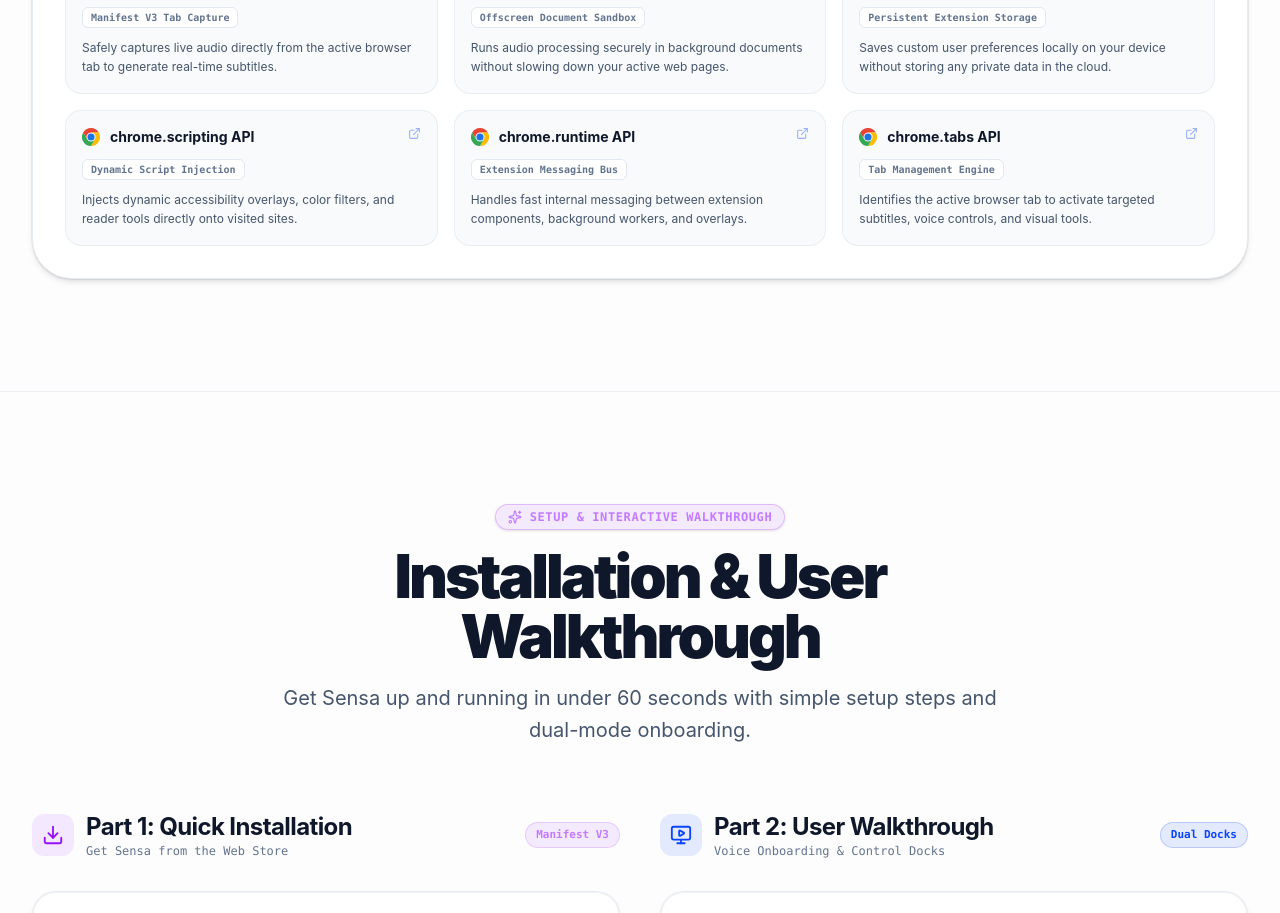
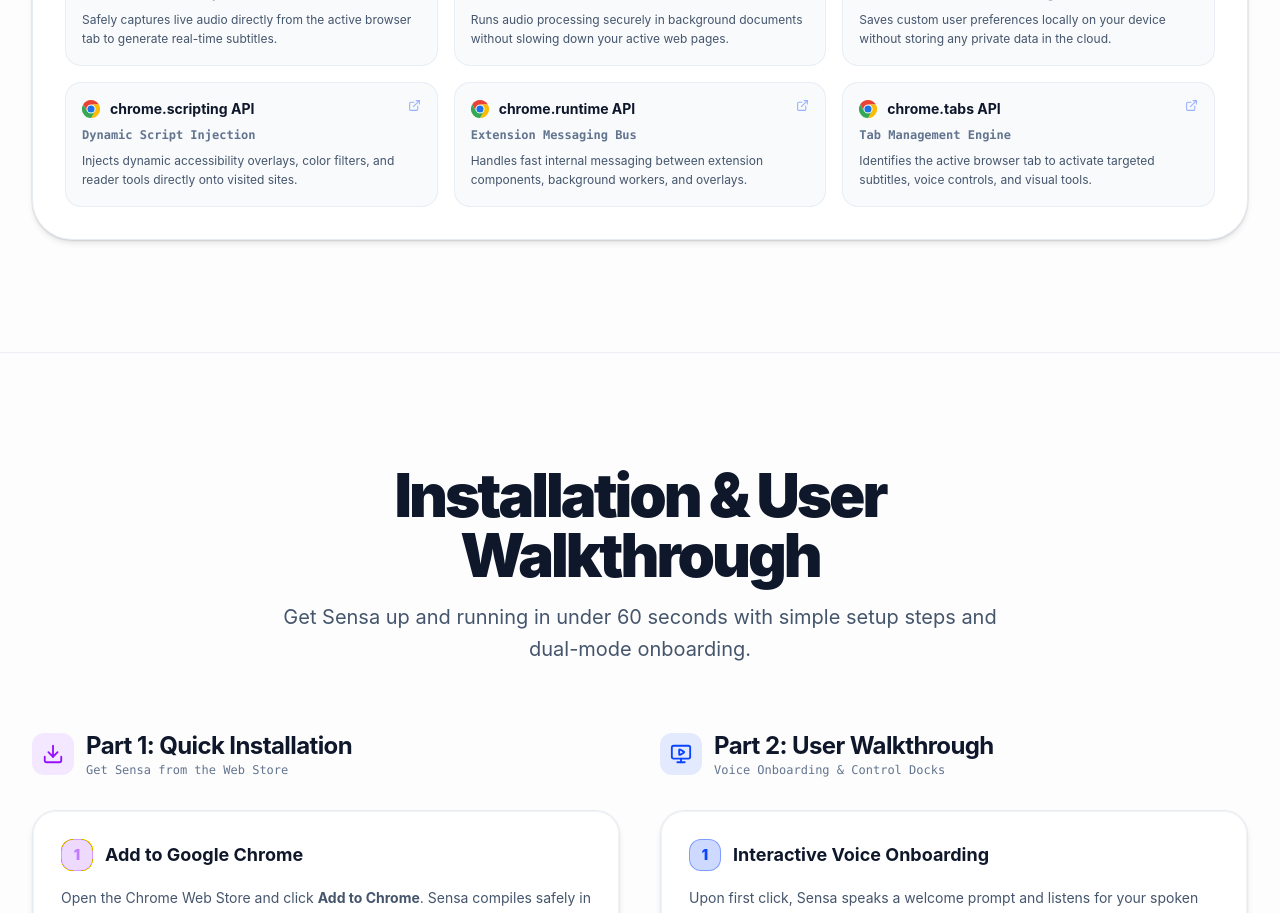
Before and after one commit to bulsu-kdlantolin/sensa-website, a React (Vite) app: page / in a window 1280 px wide. Shown: the part 7840-8753 px from the top of the page. Built offline with nearby package versions, Linux system fonts and the light colour scheme.

Commit message:
style: remove unnecessary background badge pill tags across website components

```diff
--- a/src/components/ArchitectureSection.tsx
+++ b/src/components/ArchitectureSection.tsx
@@ -418,8 +418,7 @@ export default function ArchitectureSection({ isDark }: ArchitectureSectionProps
                               </span>
                               <ExternalLink size={13} className={`shrink-0 opacity-40 group-hover:opacity-100 transition-opacity ${layer.color}`} aria-hidden="true" />
                             </div>
-                            <span className={`inline-block text-[10px] font-mono font-semibold px-2 py-0.5 rounded-md mb-2.5 border ${isDark ? 'bg-white/5 border-slate-800 text-slate-400' : 'bg-white border-slate-200 text-slate-500'
-                              }`}>
+                            <span className={`block text-xs font-mono font-semibold mb-2 ${isDark ? 'text-slate-400' : 'text-slate-500'}`}>
                               {api.spec}
                             </span>
                             <p className={`text-xs leading-relaxed m-0 font-normal ${isDark ? 'text-slate-400' : 'text-slate-600'}`}>
--- a/src/components/GuideSection.tsx
+++ b/src/components/GuideSection.tsx
@@ -45,10 +45,6 @@ export default function GuideSection({ isDark }: GuideSectionProps) {
         {/* Section Header */}
         <ScrollReveal>
           <div className="text-center max-w-3xl mx-auto mb-16">
-            <div className="inline-flex items-center gap-2 px-3 py-1 rounded-full border text-xs font-mono font-bold uppercase tracking-wider mb-4 shadow-sm bg-purple-500/10 border-purple-500/30 text-purple-400">
-              <Sparkles size={14} aria-hidden="true" />
-              <span>Setup & Interactive Walkthrough</span>
-            </div>
             <h2
               className={`text-3xl md:text-5xl lg:text-6xl font-black tracking-tighter mb-4 ${
                 isDark ? 'text-white' : 'text-slate-900'
@@ -88,9 +84,6 @@ export default function GuideSection({ isDark }: GuideSectionProps) {
                   </p>
                 </div>
               </div>
-              <span className="text-[11px] font-mono font-bold px-2.5 py-1 rounded-full border bg-purple-500/10 text-purple-400 border-purple-500/20">
-                Manifest V3
-              </span>
             </div>
 
             {/* Step 1: Add to Chrome */}
@@ -110,9 +103,6 @@ export default function GuideSection({ isDark }: GuideSectionProps) {
                     Add to Google Chrome
                   </h4>
                 </div>
-                <span className="text-[10px] font-mono px-2 py-0.5 rounded-full border bg-emerald-500/10 text-emerald-400 border-emerald-500/20 font-bold">
-                  Free Extension
-                </span>
               </div>
               <p className={`text-xs md:text-sm leading-relaxed mb-5 font-normal ${isDark ? 'text-slate-400' : 'text-slate-600'}`}>
                 Open the Chrome Web Store and click <strong>Add to Chrome</strong>. Sensa compiles safely in seconds with zero configuration required.
@@ -242,9 +232,6 @@ export default function GuideSection({ isDark }: GuideSectionProps) {
                   </p>
                 </div>
               </div>
-              <span className="text-[11px] font-mono font-bold px-2.5 py-1 rounded-full border bg-[#0A44FF]/10 text-[#0A44FF] dark:text-[#6AA2FF] border-[#0A44FF]/20">
-                Dual Docks
-              </span>
             </div>
 
             {/* Interactive Voice Onboarding Simulator */}
@@ -264,9 +251,6 @@ export default function GuideSection({ isDark }: GuideSectionProps) {
                     Interactive Voice Onboarding
                   </h4>
                 </div>
-                <span className="text-[10px] font-mono px-2 py-0.5 rounded-full border bg-blue-500/10 text-blue-400 border-blue-500/20 font-bold">
-                  Voice First
-                </span>
               </div>
               <p className={`text-xs md:text-sm leading-relaxed mb-4 ${isDark ? 'text-slate-400' : 'text-slate-600'}`}>
                 Upon first click, Sensa speaks a welcome prompt and listens for your spoken mode selection. Test the voice triggers below:
```
